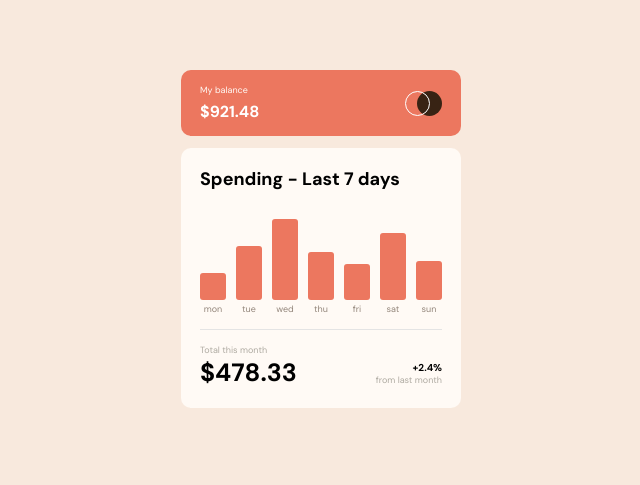
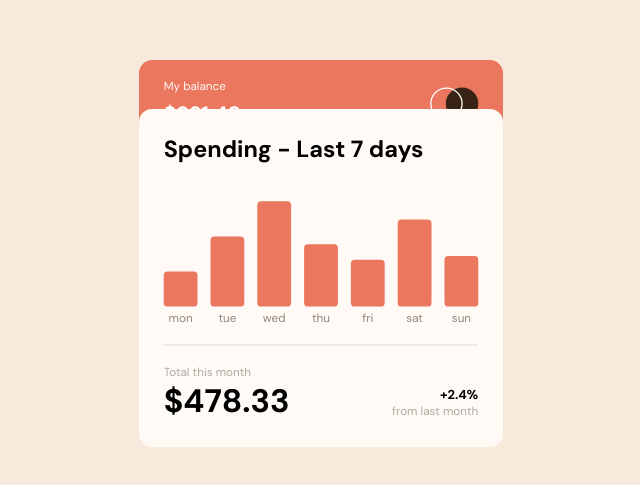
Before and after one commit to Steeve26/expenses-chart-component-main, a React (Vite) app: page / in a window 1280 px wide. Shown: the part 161-646 px from the top of the page, without its empty margins (319-959 px from the left). Built offline with nearby package versions, Linux system fonts and the light colour scheme.

Commit message:
resizing updates

```diff
--- a/src/App.css
+++ b/src/App.css
@@ -5,6 +5,7 @@
   font-weight: 700;
   align-items: center;
   padding: 14px 19px;
+  transform: scale(1.3);
 }
 .header .title {
   color: #fffaf5;
@@ -37,6 +38,7 @@
 .data-card {
   background: #fffaf5;
   padding: 19px;
+  transform: scale(1.3);
 }
 .data-card h1 {
   font-weight: 700;
```
